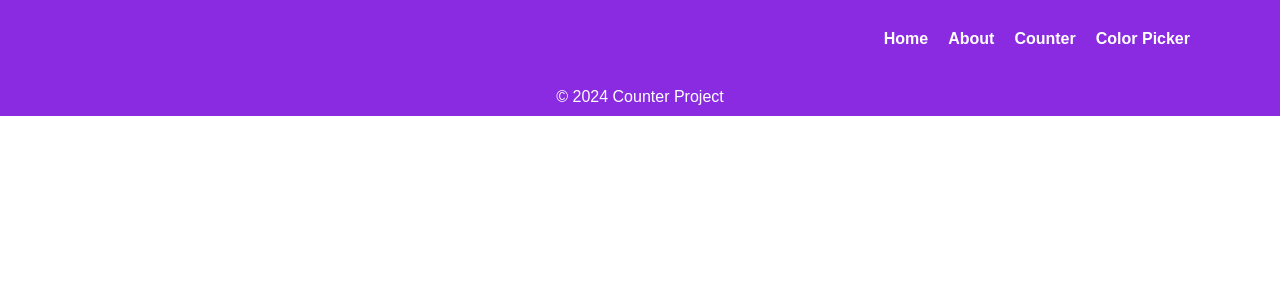
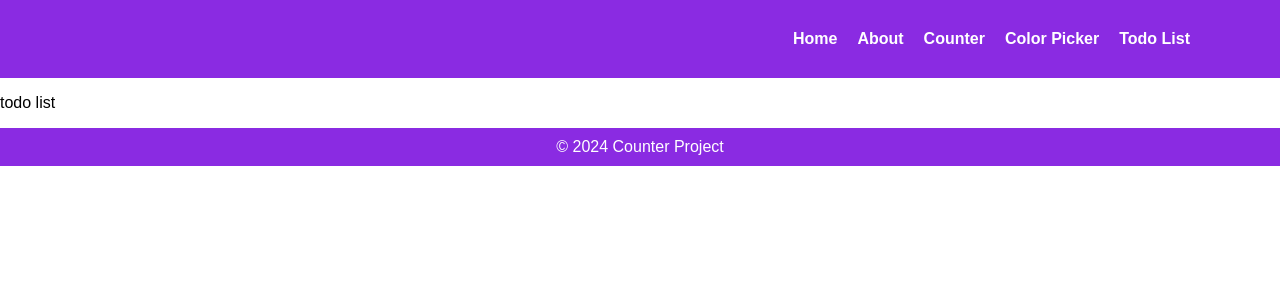
Before and after one commit to Pinar1987/react-gallery, a React (Create React App) app: page /todo-list in a window 1280 px wide. Shown: the top 300 px of the page. Built offline with nearby package versions, Linux system fonts and the light colour scheme.

Commit message:
todo list created

```diff
--- a/src/App.js
+++ b/src/App.js
@@ -5,6 +5,7 @@ import Navbar from "./components/Navbar";
 import { BrowserRouter, Route, Routes } from "react-router-dom";
 import Footer from "./components/Footer";
 import ColorPicker from "./pages/ColorPicker";
+import TodoList from "./pages/TodoList";
 
 function App() {
 
@@ -17,6 +18,7 @@ function App() {
           <Route path = '/about' element={<About />}/>
           <Route path = '/counter' element={<Counter />}/>
           <Route path = '/color-picker' element={<ColorPicker />}/>
+          <Route path = '/todo-list' element={<TodoList />}/>
 
         </Routes>
         <Footer />
--- a/src/components/Navbar.jsx
+++ b/src/components/Navbar.jsx
@@ -8,6 +8,7 @@ const Navbar = () => {
             <Link to='/about' className="navLink">About</Link>
             <Link to='/counter' className="navLink">Counter</Link>
             <Link to='/color-picker' className="navLink">Color Picker</Link>
+            <Link to='/todo-list' className="navLink">Todo List</Link>
         </nav>
     )
 }
--- /dev/null
+++ b/src/pages/TodoList.jsx
@@ -0,0 +1,13 @@
+
+
+const TodoList  = () => {
+
+
+    return(
+        <div>
+            <p>todo list</p>
+        </div>
+    )
+}
+
+export default TodoList
```
